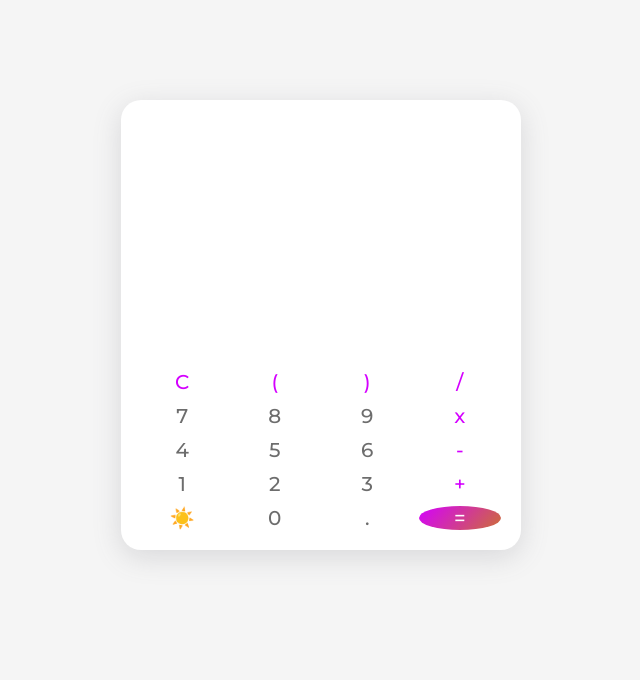
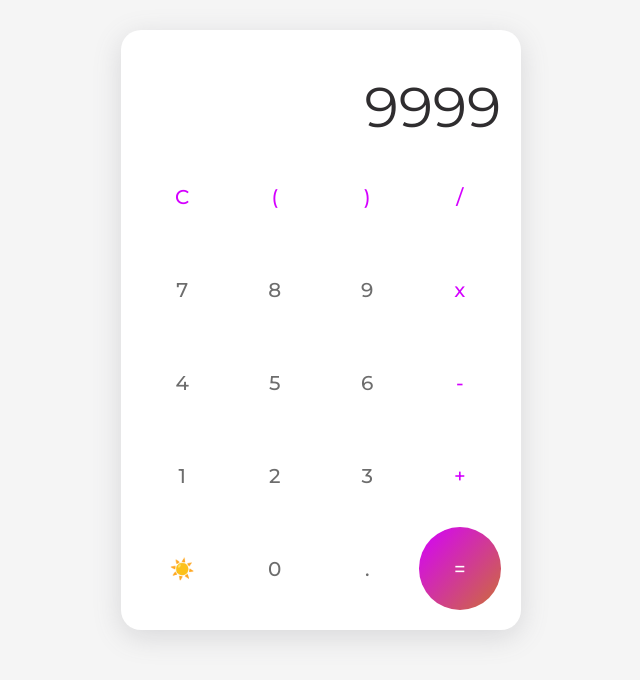
Before and after one commit to Nourchen05/Calculator_ReactJS_App, a React (Create React App) app: page / in a window 1280 px wide. Shown: the top 680 px of the page, without its empty margins (319-959 px from the left). Built offline with nearby package versions, Linux system fonts and the light colour scheme.

Commit message:
fourth commit

```diff
--- a/src/App.css
+++ b/src/App.css
@@ -31,7 +31,7 @@ body {
 
   display: flex;
   justify-content: center;
-  padding-top: 100px;
+  padding-top: 30px;
 }
 
 button {
--- a/src/Components/calculator/Calculator.css
+++ b/src/Components/calculator/Calculator.css
@@ -1,6 +1,6 @@
 .calculator {
   padding: 20px;
-  height: 450px;
+  height: 600px;
   width: 400px;
   overflow: hidden;
   border-radius: 20px;
--- a/src/Components/calculator/Calculator.jsx
+++ b/src/Components/calculator/Calculator.jsx
@@ -1,17 +1,35 @@
-import React from "react";
+import React, { useRef, useEffect } from "react";
 import "./Calculator.css";
 import { btns, BTN_ACTIONS } from "./btnConfig";
 
 const Calculator = () => {
+  const btnsRef = useRef(null);
+  const expRef = useRef(null);
+  useEffect(() => {
+    const btns = Array.from(btnsRef.current.querySelectorAll("button"));
+    btns.forEach((e) => (e.style.height = e.offsetWidth + "px"));
+  }, []);
+  const btnClick = (item) => {
+    console.log(item);
+    const exDiv = expRef.current;
+    if (item.action === BTN_ACTIONS.THEME)
+      document.body.classList.toggle("dark");
+  };
   return (
     <div className="calculator">
       <div className="calculator_result">
-        <div className="calculator_result_exp"></div>
+        <div ref={expRef} className="calculator_result_exp">
+          9999
+        </div>
         <div className="calculator_result_exp"></div>
       </div>
-      <div className="calculator_btns">
+      <div ref={btnsRef} className="calculator_btns">
         {btns.map((item, index) => (
-          <button key={index} className={item.class}>
+          <button
+            key={index}
+            className={item.class}
+            onClick={() => btnClick(item)}
+          >
             {item.display}
           </button>
         ))}
```
